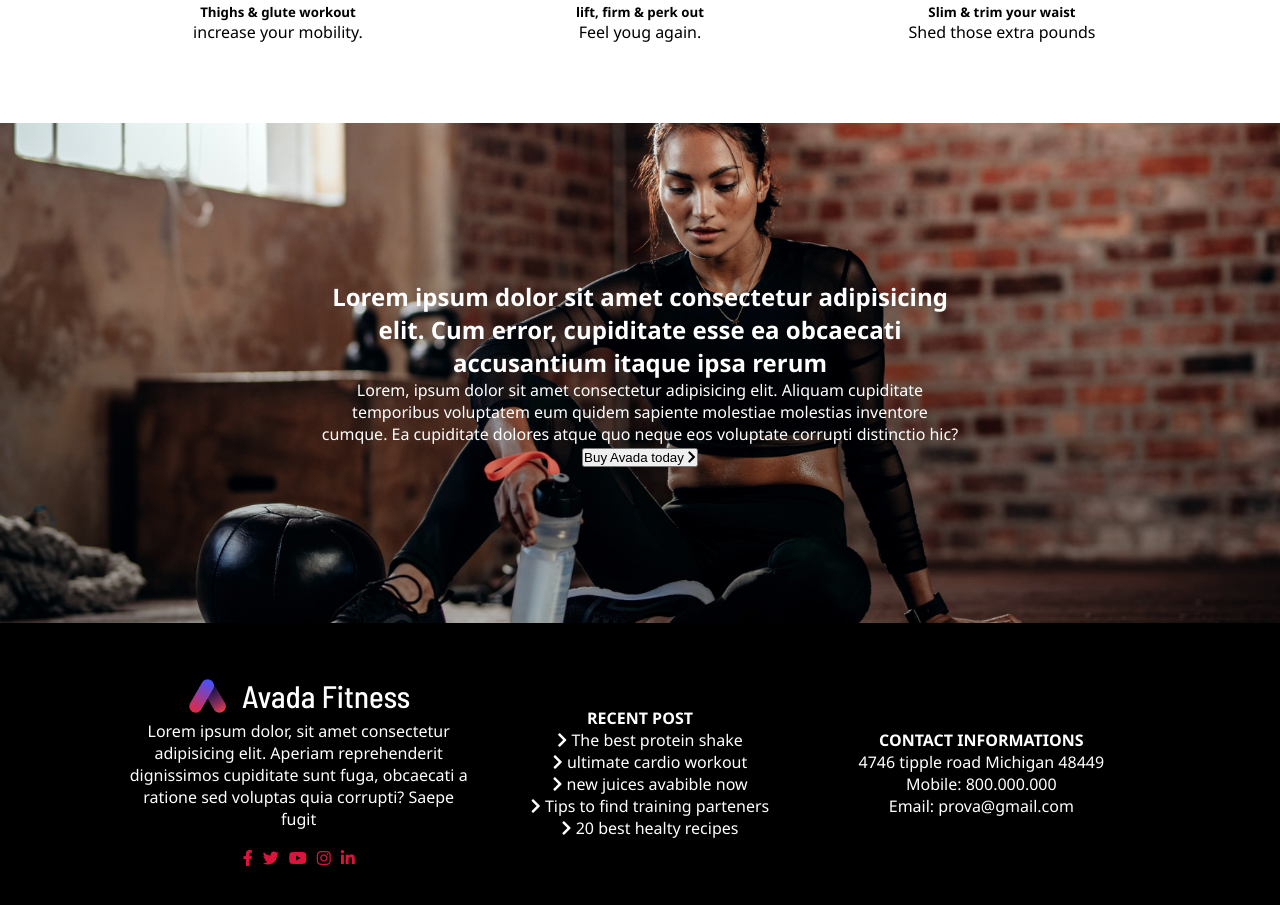
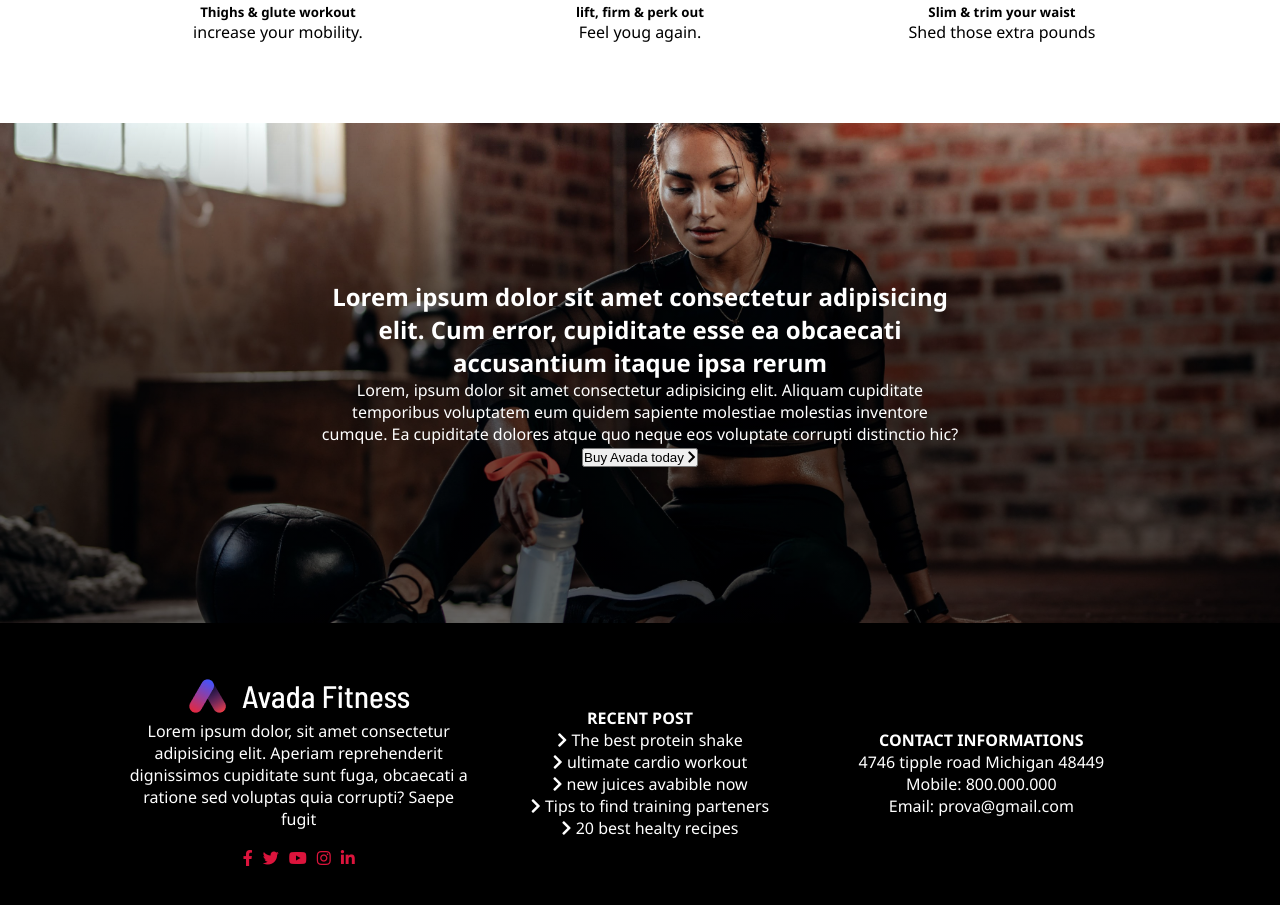
Before and after one commit to oryven/proj-html-vuejs, a Vue app: page / in a window 1280 px wide. Shown: the part 3243-4148 px from the top of the page. Built offline with nearby package versions, Linux system fonts and the light colour scheme.

Commit message:
fix: upgrade gradiend

```diff
--- a/src/components/slogan2.vue
+++ b/src/components/slogan2.vue
@@ -30,7 +30,7 @@ export default {
         justify-content: center;
         height: 100%;
         background: rgb(0,0,0);
-background: linear-gradient(0deg, rgba(0,0,0,0.21612394957983194) 20%, rgba(0,0,0,0) 100%);
+background: linear-gradient(0deg, rgba(0,0,0,0.5438550420168067) 60%, rgba(0,0,0,0) 100%);
         div {
             text-align: center;
             color: white;
```
